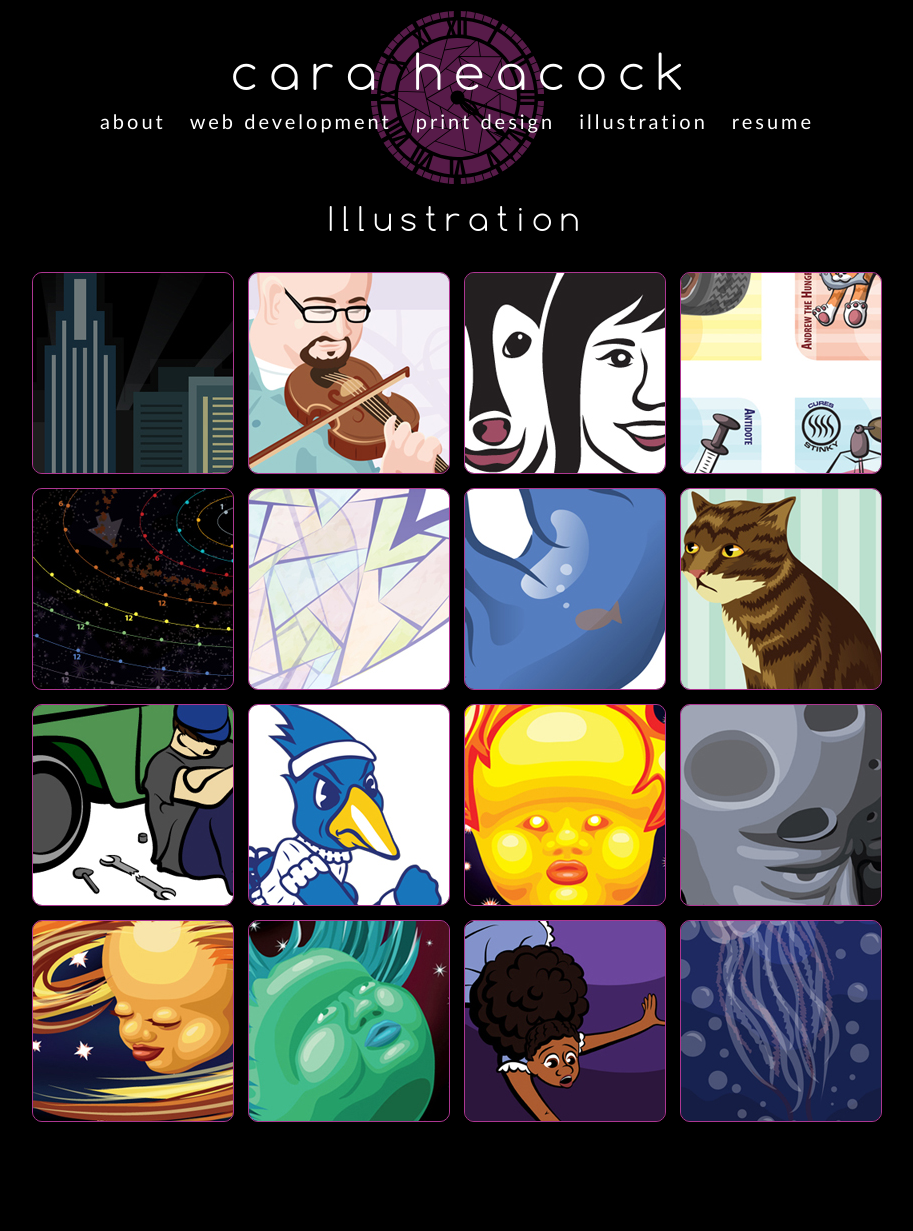
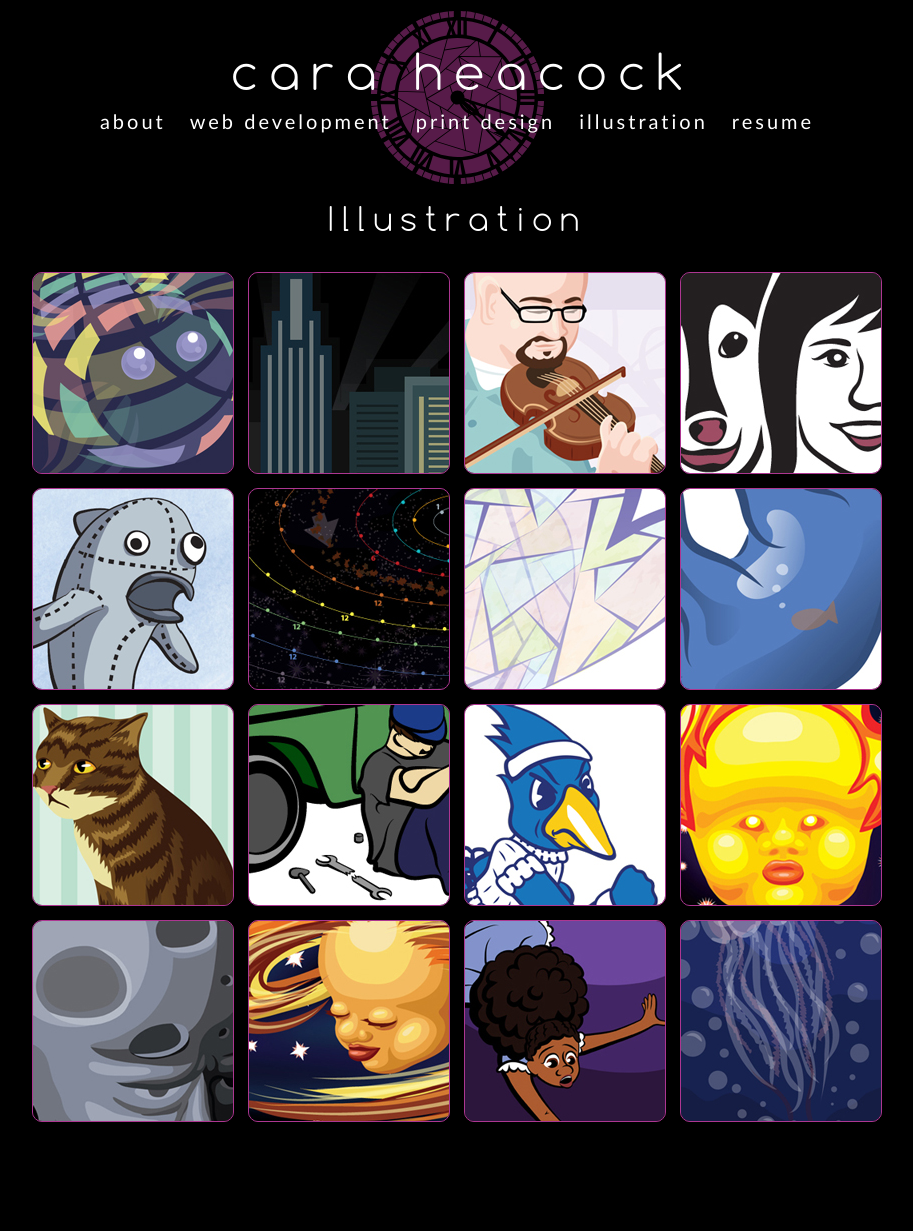
Before and after one commit to Caraheacock/caraheacock.github.io, a Jekyll site: the page built from illustration.html, in a window 1280 px wide. Shown: the whole page, without its empty margins (183-1096 px from the left). Built offline with Jekyll 4.4.1, drawn with Linux system fonts in a browser that asks for light colours; Markdown is read by kramdown in place of the engine named in the settings.

Commit message:
Updated Illustration page

```diff
--- a/illustration.html
+++ b/illustration.html
@@ -6,6 +6,10 @@ data-title: Cara Heacock | Illustration
 <h2>Illustration</h2>
 
 <div id="port-image-gallery">
+  <a href="/images/illust_kaleidoscope-fish.jpg" data-lightbox="illust" data-title="Kaleidoscope Fish, August 2014, Adobe Illustrator CS5">
+    <img src="/images/illust_kaleidoscope-fish_200x200.jpg" alt="Kaleidoscope Fish" width="200" height="200" />
+  </a>
+
   <a href="/images/illust_omaha-skyline.jpg" data-lightbox="illust" data-title="Omaha Skyline, April 2014, Adobe Illustrator CC">
     <img src="/images/illust_omaha-skyline_200x200.jpg" alt="Omaha Skyline" width="200" height="200" />
   </a>
@@ -18,8 +22,8 @@ data-title: Cara Heacock | Illustration
     <img src="/images/illust_husky-girl-wardrobe_200x200.jpg" alt="The Husky, the Girl, and the Wardrobe logo" width="200" height="200" />
   </a>
 
-  <a href="/images/illust_discount-salmon.jpg" data-lightbox="illust" data-title="Discount Salmon card illustrations, August 2013, Adobe Illustrator CS5">
-    <img src="/images/illust_discount-salmon_200x200.jpg" alt="Discount Salmon card illustrations" width="200" height="200" />
+  <a href="/images/illust_discount-salmon2.jpg" data-lightbox="illust" data-title="Discount Salmon card illustrations, August 2013, Adobe Illustrator CS5">
+    <img src="/images/illust_discount-salmon2_200x200.jpg" alt="Discount Salmon card illustrations" width="200" height="200" />
   </a>
 
   <a href="/images/illust_cat-quest-board.jpg" data-lightbox="illust" data-title="Board for Cat Quest, April 2013, Adobe Illustrator and Photoshop CS5">
@@ -58,10 +62,6 @@ data-title: Cara Heacock | Illustration
     <img src="/images/illust_saturn_200x200.jpg" alt="Saturn" width="200" height="200" />
   </a>
 
-  <a href="/images/illust_uranus.jpg" data-lightbox="illust" data-title="Uranus, April 2011, Adobe Illustrator CS5">
-    <img src="/images/illust_uranus_200x200.jpg" alt="Uranus" width="200" height="200" />
-  </a>
-
   <a href="/images/illust_alyce.jpg" data-lightbox="illust" data-title="Alyce Falls Down the Rabbit Hole, March 2011, Adobe Illustrator CS5">
     <img src="/images/illust_alyce_200x200.jpg" alt="Alyce" width="200" height="200" />
   </a>
```
Also changed, not shown: images/illust_discount-salmon2.jpg (added), images/illust_discount-salmon2_200x200.jpg (added), images/illust_kaleidoscope-fish.jpg (added), images/illust_kaleidoscope-fish_200x200.jpg (added).
